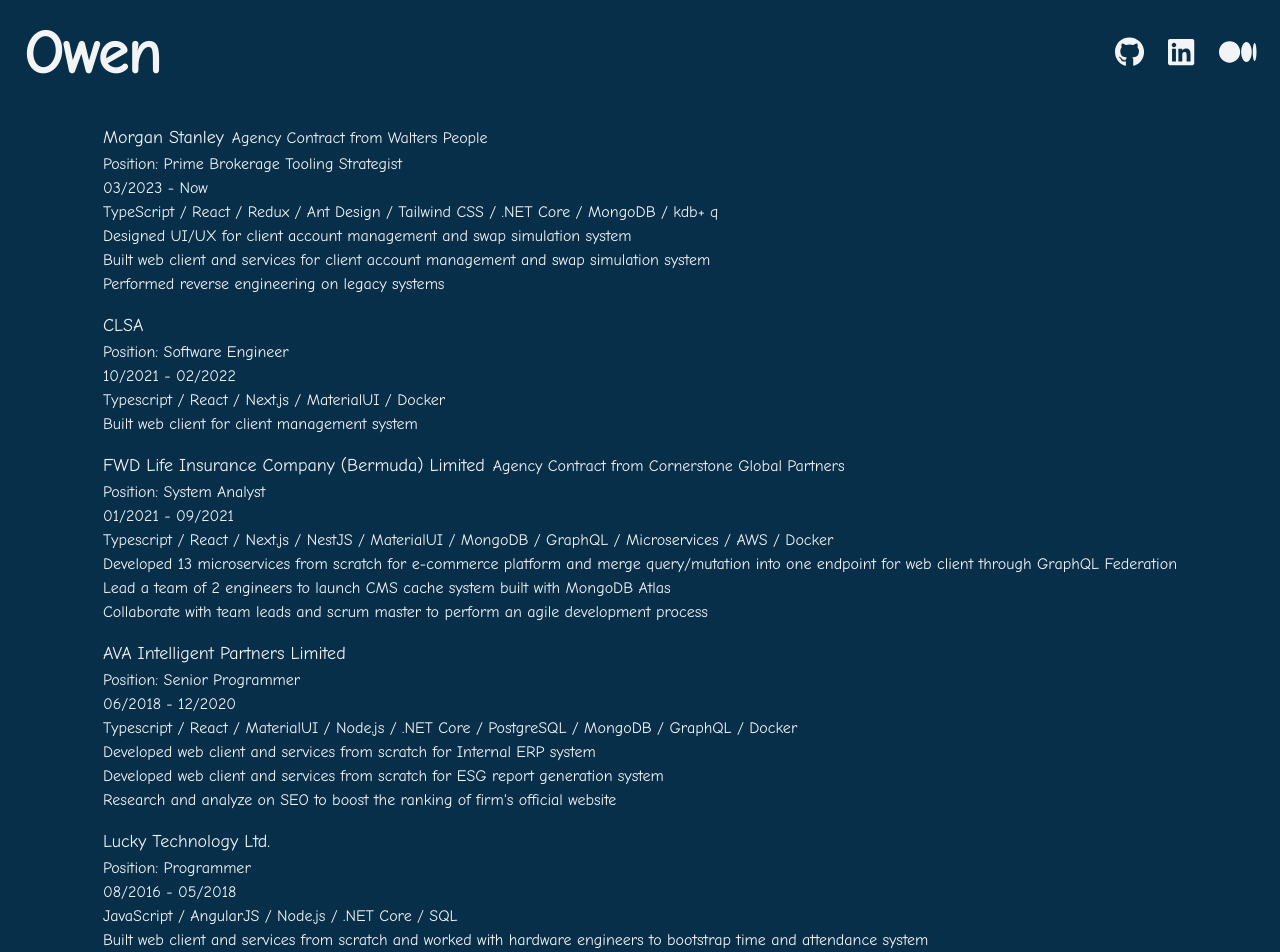
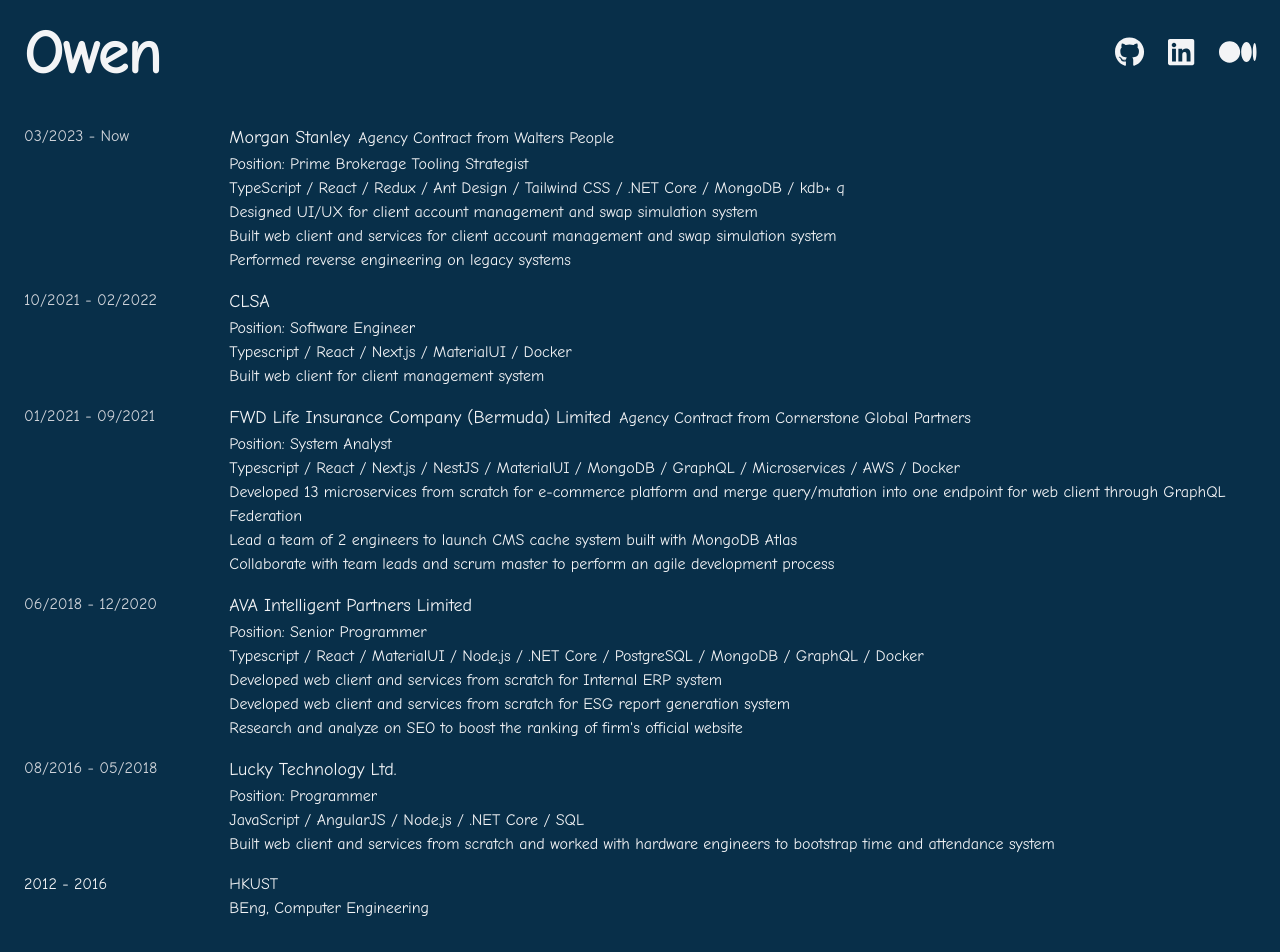
Before and after one commit to owen1002/os-portfolio, a Next.js app: page / in a window 1280 px wide. Shown: the top 952 px of the page. Built offline with nearby package versions, Linux system fonts and the light colour scheme.

Commit message:
remove legacy package and update layout

```diff
--- a/app/Education.tsx
+++ b/app/Education.tsx
@@ -7,13 +7,16 @@
 
 function Education({ education }: Props) {
   return (
-    <div>
-      <div className="font-medium">
-        <Link href={education.school.link} target="_blank">
-          {education.school.label}
-        </Link>
+    <div className="grid grid-cols-12">
+      <div className="col-span-2">{`${education.from} - ${education.to}`}</div>
+      <div className="col-span-10">
+        <div>
+          <Link href={education.school.link} target="_blank">
+            {education.school.label}
+          </Link>
+        </div>
+        <div>{`${education.degree}`}</div>
       </div>
-      <div>{`${education.degree} (${education.from} - ${education.to})`}</div>
     </div>
   );
 }
--- a/app/Educations.tsx
+++ b/app/Educations.tsx
@@ -3,7 +3,7 @@
 
 function Educations() {
   return (
-    <div>
+    <div className="flex flex-col space-y-4">
       {profile.educations.map((education, i) => {
         return (
           <div key={i}>
--- a/app/Experience.tsx
+++ b/app/Experience.tsx
@@ -7,7 +7,9 @@
 
 function Experience({ experience }: Props) {
   return (
-    <div>
+    <div className="grid grid-cols-12">
+      <div className="col-span-2 text-gray-300">{`${experience.from} - ${experience.to}`}</div>
+      <div className="col-span-10 ">
         <div className="flex space-x-2 items-center">
           <div className="text-lg font-medium">
             <Link href={experience.company.link} target="_blank">
@@ -17,7 +19,6 @@
           <div>{experience.specialRemark}</div>
         </div>
         <div>{`Position: ${experience.position}`}</div>
-      <div>{`${experience.from} - ${experience.to}`}</div>
         <div>{experience.techStack.join(" / ")}</div>
         <ul>
           {experience.duties.map((duty, i) => {
@@ -25,6 +26,7 @@
           })}
         </ul>
       </div>
+    </div>
   );
 }
 export default Experience;
--- a/app/layout.tsx
+++ b/app/layout.tsx
@@ -1,5 +1,5 @@
 import "./globals.css";
-import { Comic_Neue, Inter } from "@next/font/google";
+import { Comic_Neue } from "next/font/google";
 
 const inter = Comic_Neue({
   weight: "400",
--- a/app/page.tsx
+++ b/app/page.tsx
@@ -14,11 +14,13 @@
       <div className="w-full">
         <Header />
       </div>
-      <div className="flex flex-col justify-center items-center">
-        <div>
+      <div className="flex flex-col space-y-4 justify-center items-center">
+        <div className="w-full">
           <Experiences />
         </div>
-        <Educations />
+        <div className="w-full">
+          <Educations />
+        </div>
       </div>
     </div>
   );
--- a/package.json
+++ b/package.json
@@ -14,7 +14,6 @@
     "@fortawesome/free-solid-svg-icons": "^6.4.0",
     "@fortawesome/react-fontawesome": "^0.2.0",
     "@heroicons/react": "^2.0.17",
-    "@next/font": "^13.4.19",
     "autoprefixer": "10.4.14",
     "next": "^13.4.19",
     "postcss": "8.4.23",
```
Also changed, not shown: 1 other file (tests, documents, lock files or other folders). Lines whose indentation alone changed are shown as unchanged.
